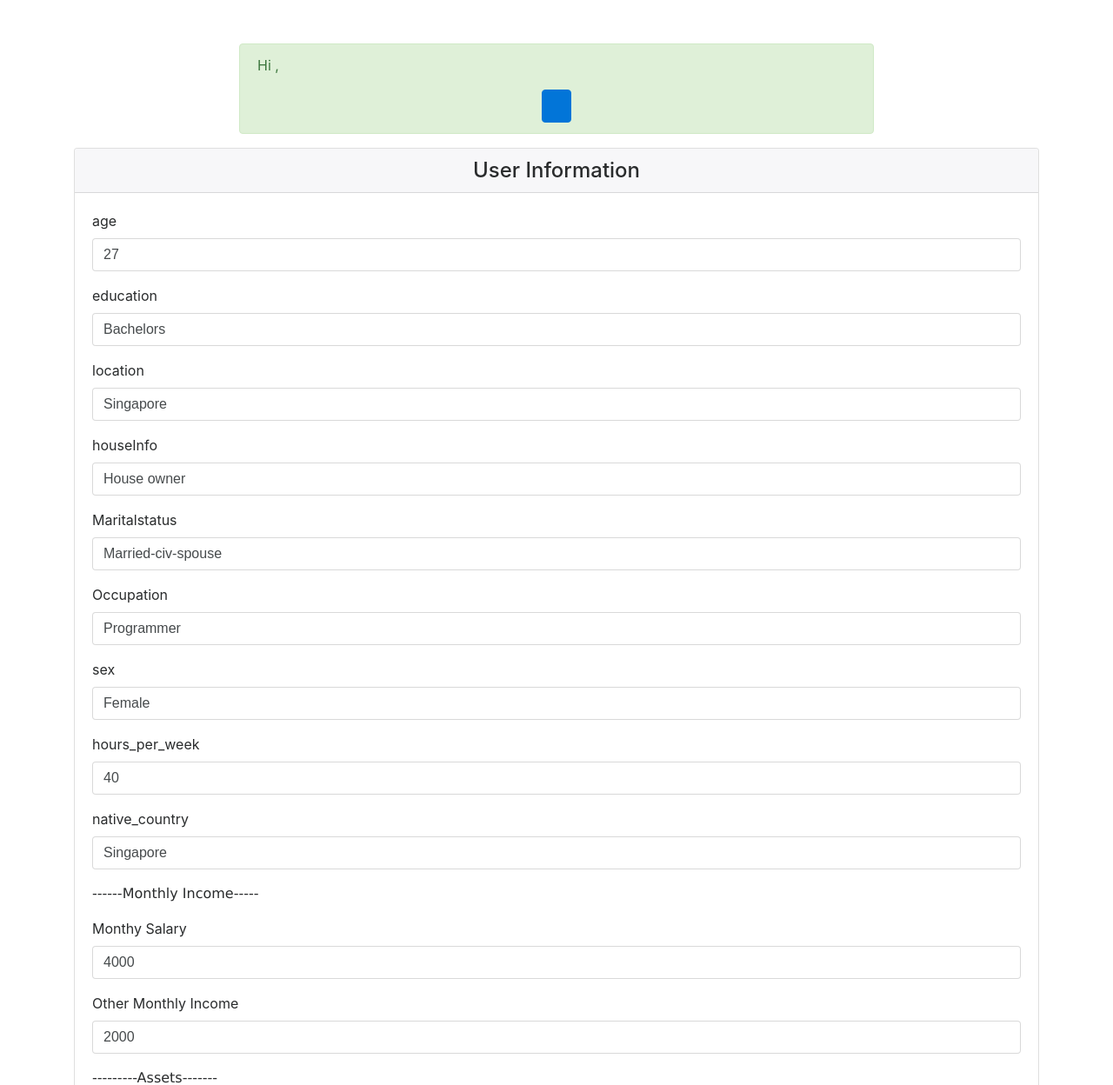
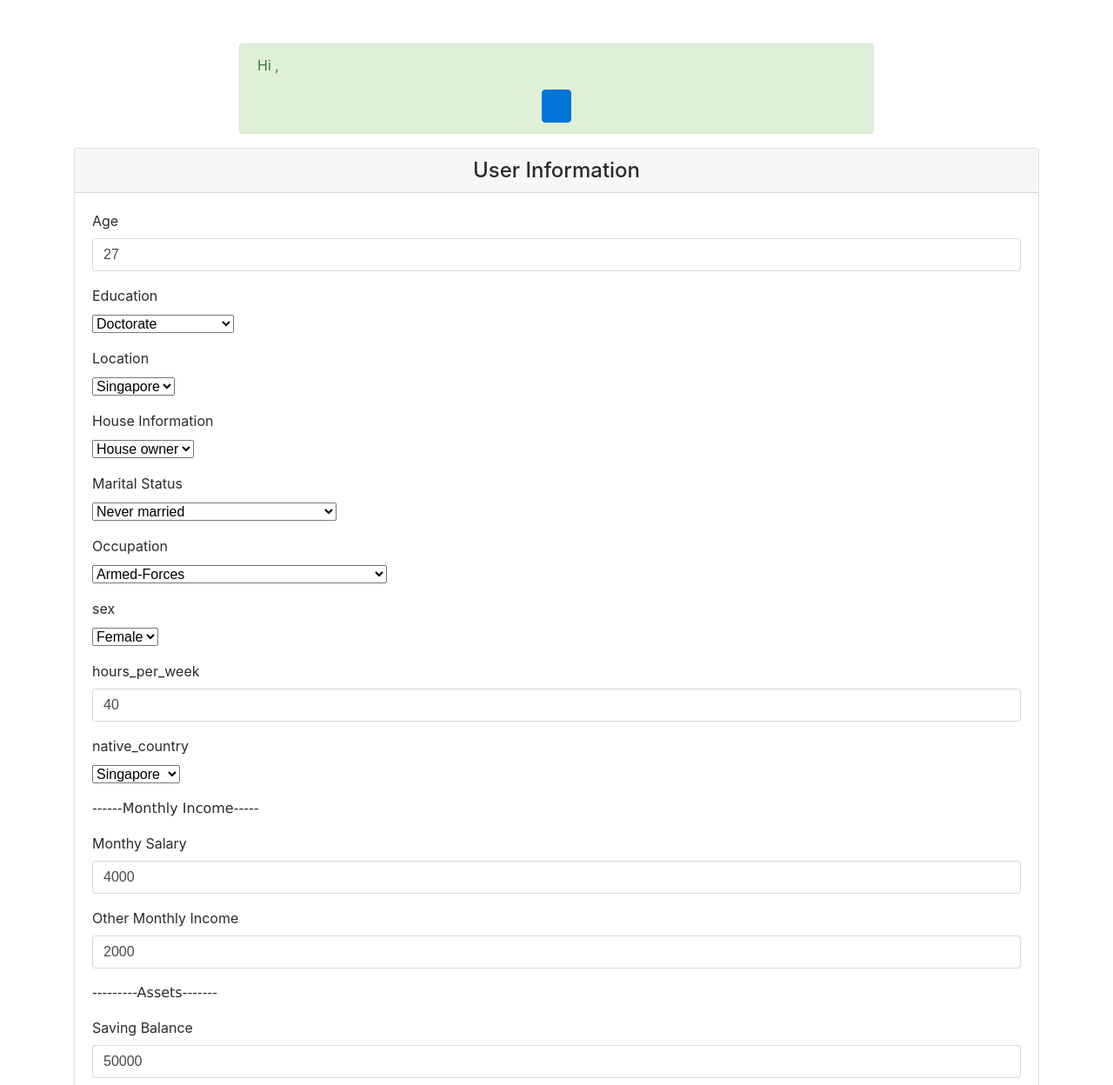
Before and after one commit to miaomiaojj/django_login, a Django app: template apps/register/templates/register/success.html in a window 1280 px wide. Shown: the top 1248 px of the page at 87% size. Run offline with Django 3.2, Linux system fonts and the light colour scheme; the template is opened without the code that fills it, so the values that code supplies are empty; parts of the project's set-up code (start-up, migrations or seed data) failed here and were passed over; some libraries are stand-ins or nearby versions.

Commit message:
2021/03/29

```diff
--- a/apps/register/templates/register/FactorAnalysis.html
+++ b/apps/register/templates/register/FactorAnalysis.html
@@ -21,9 +21,10 @@
                         {% csrf_token %}
                     <p><strong>Step 1：Please select dataset for analysis</strong></p>
 
-                   <select id="DatasetDropdown" name = "dropdown">
+                   <select type="text" id="DatasetDropdown" name = "DatasetDropdown">
 
-                    <option value = "{{ list }}">{{ list }}</option>
+                    <option value = "AdultDataset">Adult Dataset</option>
+                       <option value = "other">other Dataset</option>
 
             </select>
 
--- a/apps/register/templates/register/success.html
+++ b/apps/register/templates/register/success.html
@@ -47,43 +47,65 @@
                       <div class="card-block">
 
 							  <div class="form-group">
-							   <label>age</label><br>
+							   <label>Age</label><br>
 							   <input type="number"  name="age" value="27" class="form-control">
 								   </div>
+								  <div class="form-group">
+							      <label>Education</label><br>
+									  <select type="text" id="education" name = "education">
 
+										  <option value = "Doctorate">Doctorate</option>
+										  <option value = "Masters">Masters</option>
+										  <option value = "Bachelors">Bachelors</option>
+										  <option value = "HS-grad">High School degree</option>
+										  <option value = "diploma">diploma</option>
 
-								  <div class="form-group">
-							      <label>education</label><br>
-								 <input name="education" value="Bachelors" class="form-control">
+										  <option value = "Some-college">Some college</option>
+										  <option value = "Prof-school">Prof-school</option>
+										  <option value = "Preschool">Pre-school</option>
+										  <option value = "other">other</option>
+
+                                       </select>
+
 								  </div>
-
-
-
-
-
 
 
 								 <div class="form-group">
 
-							  <label>location</label><br>
-							   <input name="location" value="Singapore" class="form-control">
-
+							  <label>Location</label><br>
+									 <select type="text" id="location" name = "location">
+							  <option value = "Singapore">Singapore</option>
+                                   </select>
 
 						   </div>
 
 
 							  <div class="form-group">
 
-							  <label>houseInfo</label><br>
-							  <input name="houseInfo" value="House owner" class="form-control">
-
+							  <label>House Information</label><br>
+								  <select type="text" id="houseInfo" name = "houseInfo">
+							         <option value = "house_owner">House owner</option>
+									  <option value = "rent">rent</option>
+									  <option value = "other">other</option>
+                                   </select>
 
 						   </div>
 
 							  <div class="form-group">
 
-							  <label>Maritalstatus</label><br>
-							  <input name="Maritalstatus" value="Married-civ-spouse" class="form-control">
+							  <label>Marital Status</label><br>
+								 <select type="text" id="Maritalstatus" name = "Maritalstatus">
+                                      <option value = "Never-married">Never married</option>
+									  <option value = "Married-civ-spouse">Married,civilian spouse</option>
+									  <option value = "Married-AF-spouse">Married,spouse in the Armed Forces</option>
+									  <option value = "Divorced">Divorced</option>
+									  <option value = "Married-spouse-absent">Married, spouse absent</option>
+									  <option value = "Separated">Separated</option>
+									  <option value = "Widowed">Widowed</option>
+
+
+                                   </select>
+
 
 						     </div>
 
@@ -92,13 +114,36 @@
 						     <div class="form-group">
 							  <label>Occupation</label><br>
 
-								<input name="Occupation" value="Programmer" class="form-control">
+
+								  <select type="text" id="Occupation" name = "Occupation">
+							        <option value = "Armed-Forces">Armed-Forces</option>
+									  <option value = "Aged_Care_Workers">Aged_Care_Workers</option>
+									  <option value = "Financial_or_Insurance_Services_Manager">Financial or Insurance Services Manager</option>
+									  <option value = "doctor">doctor</option>
+									  <option value = "Handlers-cleaners">Handlers cleaners</option>
+									  <option value = "Human_Resources_Professionals ">Human Resources Professionals</option>
+									  <option value = "nurse">nurse</option>
+									  <option value = "Managing_Director_or_Chief_Executive_Officer ">Managing Director or Chief Executive Officer </option>
+									  <option value = "Programmer">Programmer</option>
+									  <option value = "Priv-house-serv">Private house service</option>
+									  <option value = "Sales">Sales</option>
+									  <option value = "Student">Student</option>
+									  <option value = "Securities_and_Finance_Dealer_or_Broker ">Securities and Finance Dealer or Broker </option>
+									  <option value = "Trade_and_Ship_Broker ">Trade and Ship Broker </option>
+									  <option value = "Transport-moving">Transport moving</option>
+									  <option value = "Tech-support">Technical support</option>
+									  <option value = "University_Lecturer ">University Lecturer </option>
+
+                                   </select>
 							 </div>
 
 							  <div class="form-group">
 
 							  <label>sex</label><br>
-							  <input name="sex" value="Female" class="form-control">
+								   <select type="text" id="sex" name = "sex">
+							           <option value = "Female">Female</option>
+									   <option value = "Male">Male</option>
+                                   </select>
 
 						     </div>
 
@@ -111,8 +156,26 @@
 
 							  <div class="form-group">
 
+
 							  <label>native_country</label><br>
-							  <input name="native_country" value="Singapore" class="form-control">
+								   <select type="text" id="native_country" name = "native_country">
+							           <option value = "Singapore">Singapore</option>
+									   <option value = "England">England</option>
+									   <option value = "Canada">Canada</option>
+									   <option value = "China">China</option>
+									   <option value = "Germany">Germany</option>
+									   <option value = "France">France</option>
+									   <option value = "Greece">Greece</option>
+									   <option value = "India">India</option>
+									   <option value = "Guatemala">Guatemala</option>
+									   <option value = "Italy">Italy</option>
+									   <option value = "Poland">Poland</option>
+									   <option value = "Philippines">Philippines</option>
+									   <option value = "Japan">Japan</option>
+									   <option value = "Thailand">Thailand</option>
+
+                                   </select>
+
 
 						     </div>
 
```
Also changed, not shown: apps/register/pw.py (deleted, +0 -15 lines), apps/register/views.py (+28 -14 lines), db.sqlite3.
